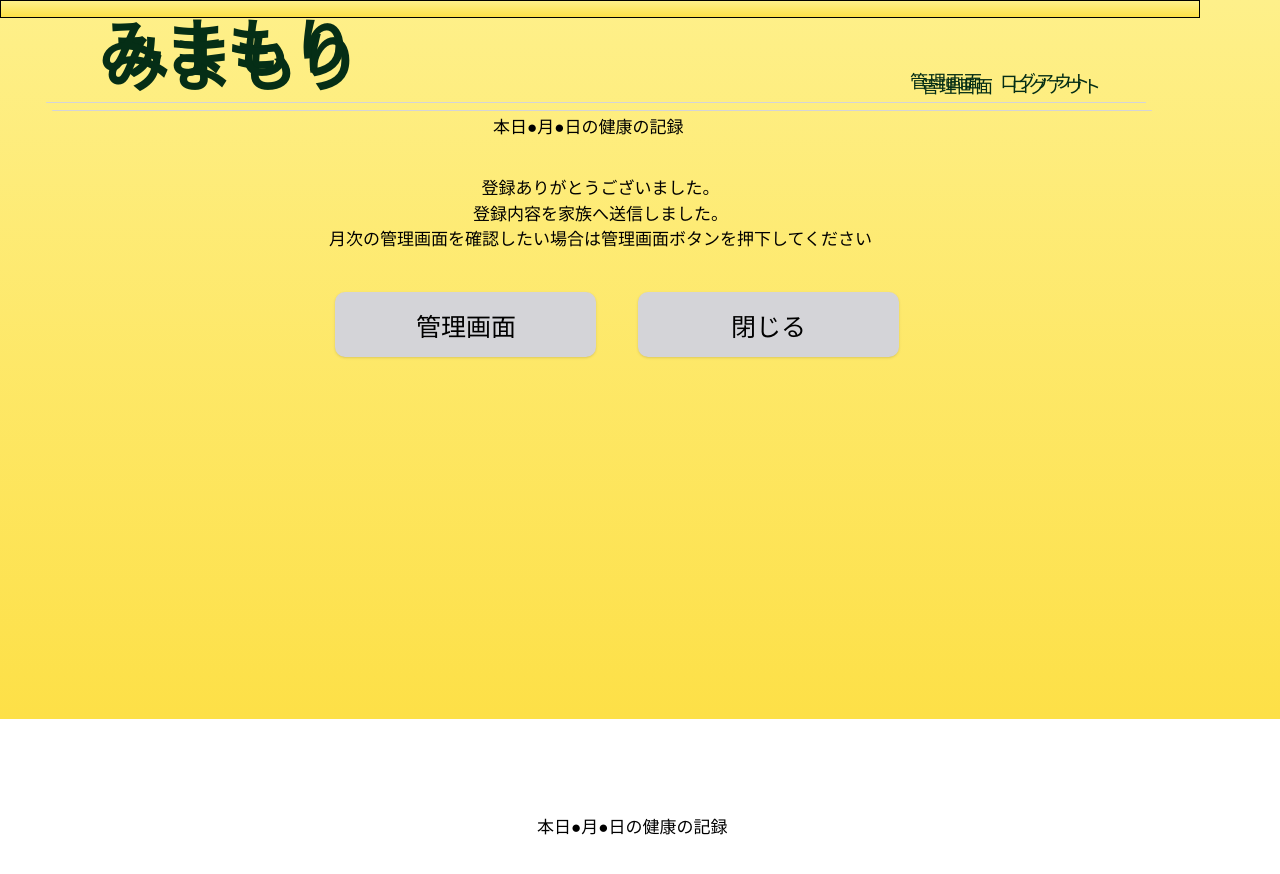
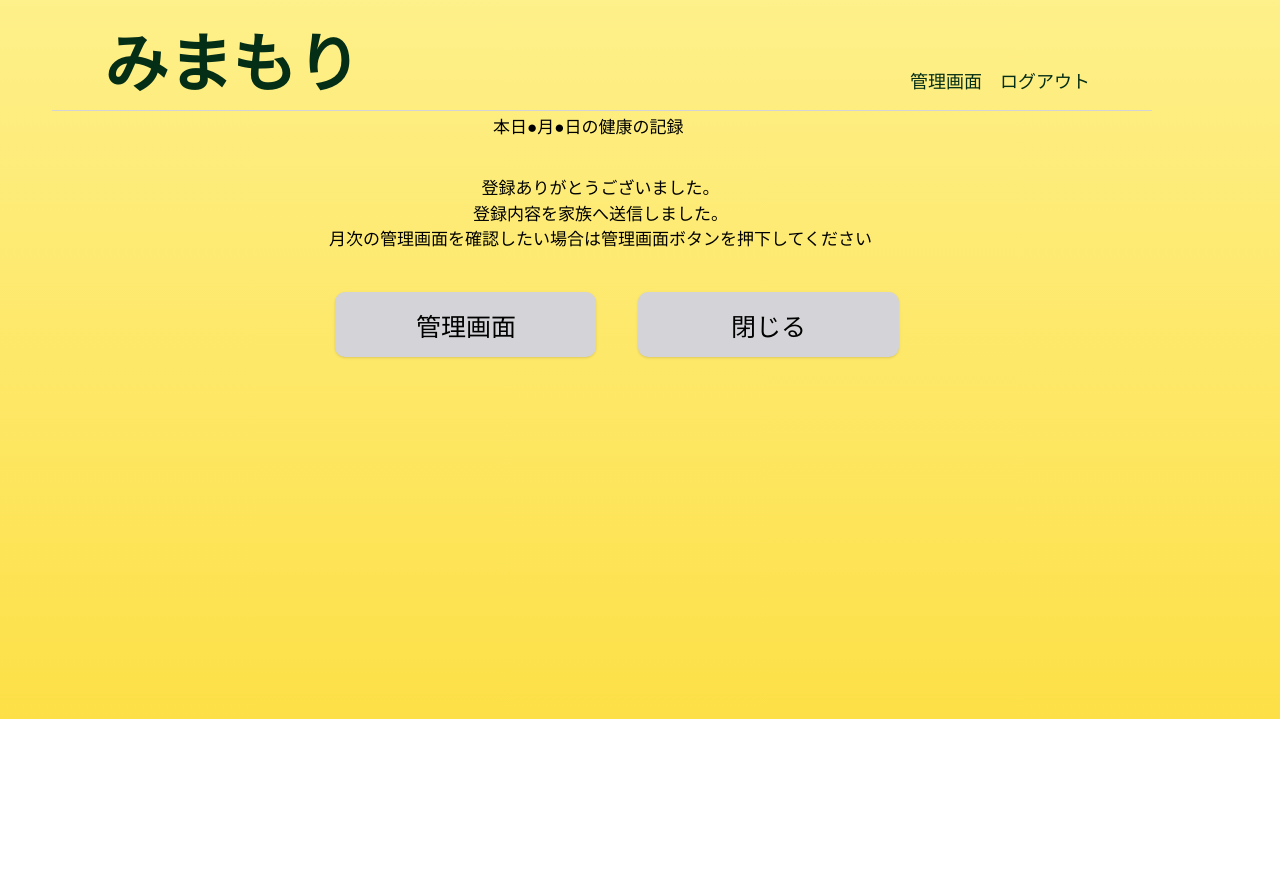
Before and after one commit to ms-engineer-bc-4b/mimamori, a Next.js app in the folder App/app/next/: page /senior/senior_daily_report_done in a window 1280 px wide. Shown: the top 874 px of the page. Built offline with nearby package versions, Linux system fonts and the light colour scheme.

Commit message:
送信済み画面
シニア側送信完了画面

```diff
--- a/App/app/next/src/app/senior/senior_daily_report_done/page.tsx
+++ b/App/app/next/src/app/senior/senior_daily_report_done/page.tsx
@@ -40,53 +40,36 @@ export default function Home() {
 
       {/* メインコンテンツ */}
       <main className="flex-grow flex flex-col items-center p-24">
-        <div className="w-[206px] h-[26px] text-black text-[17px] font-normal font-['Inter']">本日●月●日の健康の記録</div>
-        {/* CSS*/}
-        <div className="w-[1200px] h-[2000px] relative">
-        </div>
-        {/* 背景 */}
-          <div className="w-[1200px] p-2 left-0 top-0 absolute bg-gradient-to-b from-yellow-200 to-yellow-300 border border-black">
-          </div>
-          {/* ヘッダー */}
-          <div className="left-[98px] top-[2px] absolute text-green-950 text-[64px] font-bold font-['Zen Maru Gothic']">
-            みまもり
-          </div>
-          <div className="w-[1100px] h-px left-[46px] top-[102px] absolute bg-zinc-300 rounded-[5px]">
-          </div>
-          {/*  */}
-          <div className="w-[206px] h-[26px] left-[493px] top-[115px] absolute text-black text-[17px] font-normal font-['Inter']">
+        {/* CSS */}
+          {/* 日付表示 */}
+          <div className="w-[206px] h-[26px] left-[493px] top-[115px] absolute
+           text-black text-[17px] font-normal font-['Inter']">
             {/* 日付取得の関数を後ほど記載 */}
             本日●月●日の健康の記録
           </div>
-
-          <div className="w-[999px] h-[116px] left-[101px] top-[176px] absolute text-center text-black text-[17px] font-normal font-['Inter']">
+          {/* お礼文章 */}
+          <div className="w-[999px] h-[116px] left-[101px] top-[176px] absolute text-center
+           text-black text-[17px] font-normal font-['Inter']">
             登録ありがとうございました。<br/>
             登録内容を家族へ送信しました。<br/>
             月次の管理画面を確認したい場合は管理画面ボタンを押下してください
           </div>
-
+          {/* 管理画面ボタン */}
           <div className="w-[261px] h-[65px] left-[335px] top-[292px] absolute bg-zinc-300 rounded-[10px] shadow">
           </div>
-
+          <div className="left-[416px] top-[309px] absolute text-black text-[25px] font-normal font-['Inter']">
+            <Link href="/senior/senior_home">
+              管理画面
+            </Link>
+          </div>
+          {/* 閉じる画面ボタン */}
           <div className="w-[261px] h-[65px] left-[638px] top-[292px] absolute bg-zinc-300 rounded-[10px] shadow">
           </div>
-
-          <div className="left-[416px] top-[309px] absolute text-black text-[25px] font-normal font-['Inter']">
-            管理画面
-          </div>
+          {/* 閉じるときのコードは？ */}
           <div className="left-[731px] top-[309px] absolute text-black text-[25px] font-normal font-['Inter']">
             閉じる
           </div>
-          {/* 管理画面 */}
-          <div className="left-[921px] top-[73px] absolute justify-start items-start inline-flex">
-              <div className="text-green-950 text-lg font-normal font-['Inter']">
-                管理画面
-              </div>
-          </div>
-      <div className="left-[1011px] top-[73px] absolute text-green-950 text-lg font-normal font-['Inter']">
-        ログアウト
-      </div>
-{/* </div> */}
+
 
       </main>
 
```
